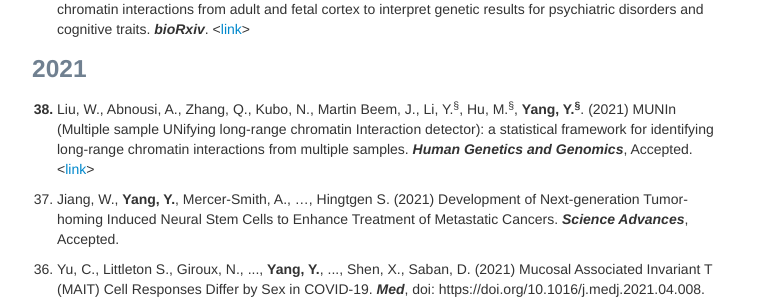
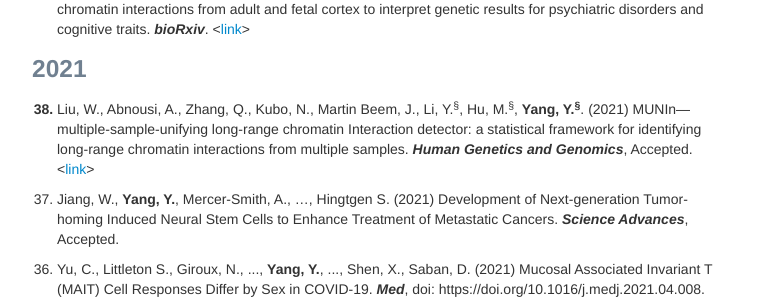
Before and after one commit to yycunc/yycunc.github.io, a Jekyll site: the page built from pages/pubs.md, in a window 1280 px wide and 900 px high, scrolled down 446 px. Shown: the part 159-459 px from the top of the window, without its empty margins (258-1018 px from the left). Built offline with Jekyll 4.4.1, drawn with Linux system fonts in a browser that asks for light colours.

Commit message:
Update pubs.md

```diff
--- a/pages/pubs.md
+++ b/pages/pubs.md
@@ -27,7 +27,7 @@ title: Yuchen Yang's publications
 <ol start="1" style="font-weight: bold;"> <li><span style="font-weight: normal;">Giusti-Rodríguez, P.<sup>&dagger;</sup>, Lu, L.<sup>&dagger;</sup>, <b>Yang, Y.<sup>&dagger;</sup></b>, ..., Sullivan, P. (2021+) Using three-dimensional regulatory chromatin interactions from adult and fetal cortex to interpret genetic results for psychiatric disorders and cognitive traits. <i><b>bioRxiv</b></i>. <<a href="https://www.biorxiv.org/content/10.1101/406330v1.full">link</a>></span></li></ol>
 
 ### 2021
-<ol start="38" style="font-weight: bold;"> <li><span style="font-weight: normal;">Liu, W., Abnousi, A., Zhang, Q., Kubo, N., Martin Beem, J., Li, Y.<sup>&sect;</sup>, Hu, M.<sup>&sect;</sup>, <b>Yang, Y.<sup>&sect;</sup></b>. (2021) MUNIn (Multiple sample UNifying long-range chromatin Interaction detector): a statistical framework for identifying long-range chromatin interactions from multiple samples. <i><b>Human Genetics and Genomics</b></i>, Accepted. <<a href="https://www.biorxiv.org/content/10.1101/2020.11.12.380782v1">link</a>></span></li></ol>
+<ol start="38" style="font-weight: bold;"> <li><span style="font-weight: normal;">Liu, W., Abnousi, A., Zhang, Q., Kubo, N., Martin Beem, J., Li, Y.<sup>&sect;</sup>, Hu, M.<sup>&sect;</sup>, <b>Yang, Y.<sup>&sect;</sup></b>. (2021) MUNIn—multiple-sample-unifying long-range chromatin Interaction detector: a statistical framework for identifying long-range chromatin interactions from multiple samples. <i><b>Human Genetics and Genomics</b></i>, Accepted. <<a href="https://www.biorxiv.org/content/10.1101/2020.11.12.380782v1">link</a>></span></li></ol>
 
 <ol start="37"> <li> Jiang, W., <b>Yang, Y.</b>, Mercer-Smith, A., …, Hingtgen S. (2021) Development of Next-generation Tumor-homing Induced Neural Stem Cells to Enhance Treatment of Metastatic Cancers. <i><b>Science Advances</b></i>, Accepted.</li></ol>
 
```
